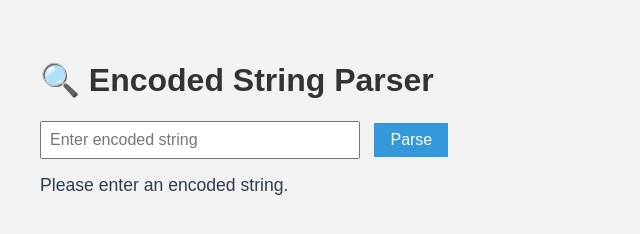
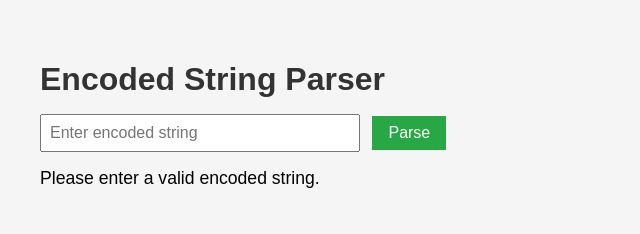
Before and after one commit to acciojob/encoded-string-parse-harshalg369, a website: page main.html in a window 1280 px wide. Both pictures are taken after a click on the button "Parse". Shown: the whole page, without its empty margins (0-640 px from the left). Drawn offline with Linux system fonts and the light colour scheme.

Commit message:
created a submission

```diff
--- a/main.html
+++ b/main.html
@@ -7,9 +7,9 @@
 </head>
 <body>
 
-  <h1>🔍 Encoded String Parser</h1>
+  <h1>Encoded String Parser</h1>
 
-  <input type="text" id="encodedInput" placeholder="Enter encoded string">
+  <input type="text" id="encodedInput" placeholder="Enter encoded string" />
   <button onclick="handleParse()">Parse</button>
 
   <div id="result"></div>
--- a/script.js
+++ b/script.js
@@ -1,7 +1,6 @@
 // Function to parse the encoded string
 function parseCode(encodedStr) {
-  // Split on one or more zeros using regex
-  const parts = encodedStr.split(/0+/);
+  const parts = encodedStr.split(/0+/); // Split by one or more zeros
   return {
     firstName: parts[0],
     lastName: parts[1],
@@ -9,16 +8,17 @@ function parseCode(encodedStr) {
   };
 }
 
-// Handle button click and display result
+// Handle the parsing and show the result
 function handleParse() {
   const input = document.getElementById("encodedInput").value.trim();
   const resultDiv = document.getElementById("result");
 
-  if (input === "") {
-    resultDiv.textContent = "Please enter an encoded string.";
+  if (!input) {
+    resultDiv.textContent = "Please enter a valid encoded string.";
     return;
   }
 
-  const parsed = parseCode(input);
-  resultDiv.textContent = `✅ First Name: ${parsed.firstName}, Last Name: ${parsed.lastName}, ID: ${parsed.id}`;
+  const result = parseCode(input);
+
+  resultDiv.textContent = `First Name: ${result.firstName}, Last Name: ${result.lastName}, ID: ${result.id}`;
 }
--- a/styles.css
+++ b/styles.css
@@ -1,36 +1,36 @@
-/*  your css code here. If applicable */
 body {
   font-family: Arial, sans-serif;
   padding: 2rem;
-  background-color: #f2f2f2;
+  background-color: #f5f5f5;
 }
 
 h1 {
   color: #333;
+  margin-bottom: 1rem;
 }
 
 input {
   padding: 0.5rem;
   width: 300px;
   font-size: 1rem;
-  margin-right: 10px;
+  margin-right: 0.5rem;
 }
 
 button {
   padding: 0.5rem 1rem;
-  font-size: 1rem;
-  background-color: #3498db;
+  background-color: #28a745;
   color: white;
   border: none;
+  font-size: 1rem;
   cursor: pointer;
 }
 
 button:hover {
-  background-color: #2980b9;
+  background-color: #218838;
 }
 
 #result {
   margin-top: 1rem;
   font-size: 1.1rem;
-  color: #2c3e50;
+  color: #000;
 }
```
